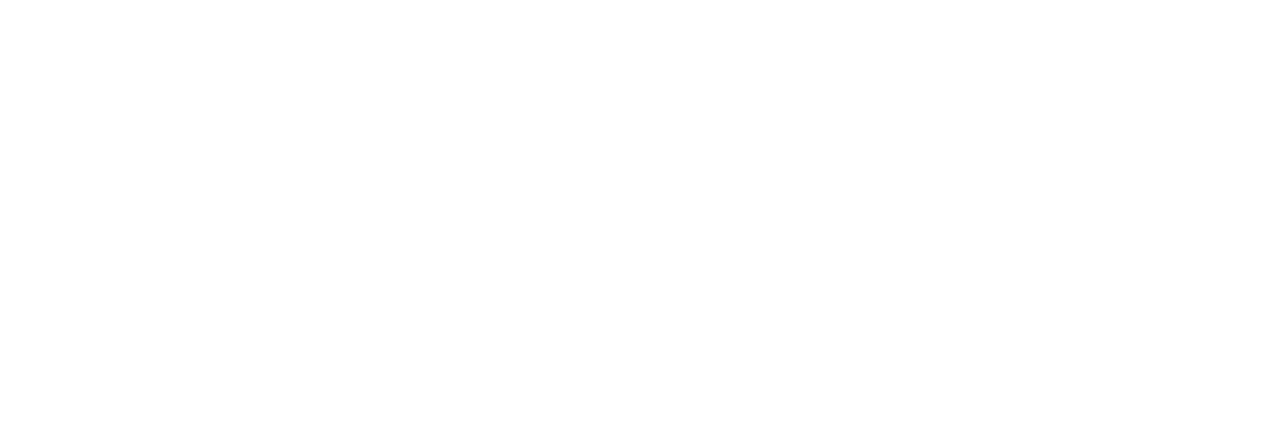
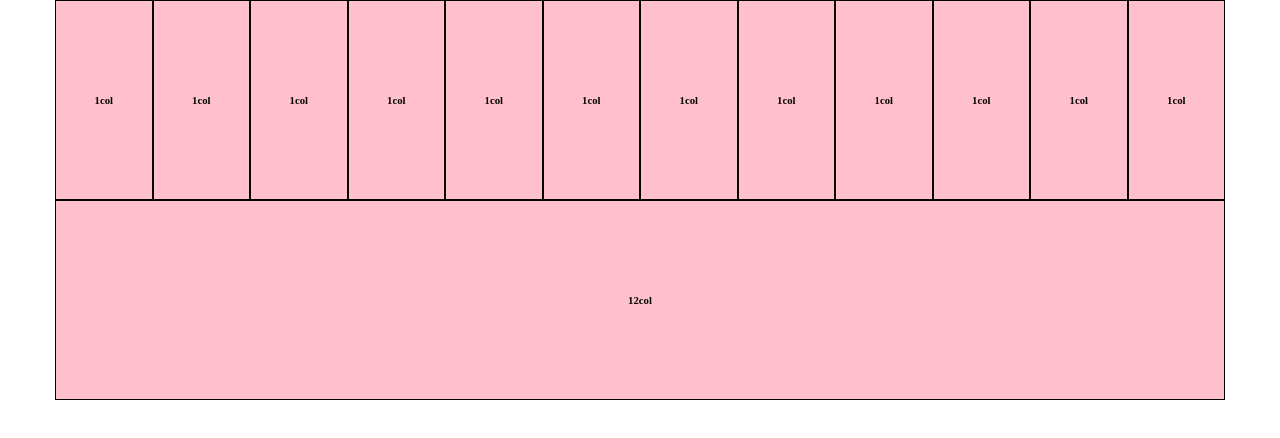
Before and after one commit to marcopolello/html-css-12bool, a plain HTML site: page index.html in a window 1280 px wide. Drawn offline with Linux system fonts and the light colour scheme.

Commit message:
1 e 2 row

```diff
--- a/css/style.css
+++ b/css/style.css
@@ -0,0 +1,35 @@
+/* REGOLE GENERALI */
+*{
+  margin: 0;
+  padding: 0;
+  box-sizing: border-box;
+}
+.container{
+  /* debug */
+  background-color: pink;
+  /* fine debug */
+}
+h6{
+  position: absolute;
+  top: 50%;
+  left:50%;
+  transform: translate(-50% , -50%);
+}
+
+/* prima row */
+.col-1{
+  position: relative;
+  border: 1px solid black;
+  /* debug */
+  min-height: 200px;
+  /* fine debug */
+}
+
+/* seconda row */
+.col-12{
+  position: relative;
+  border: 1px solid black;
+  /* debug */
+  min-height: 200px;
+  /* fine debug */
+}
--- a/index.html
+++ b/index.html
@@ -9,5 +9,60 @@
   </head>
   <body>
 
+    <div class="container">
+
+      <!-- prima row -->
+      <div class="row">
+
+        <div class="col-1">
+          <h6>1col</h6>
+        </div>
+        <div class="col-1">
+          <h6>1col</h6>
+        </div>
+        <div class="col-1">
+          <h6>1col</h6>
+        </div>
+        <div class="col-1">
+          <h6>1col</h6>
+        </div>
+        <div class="col-1">
+          <h6>1col</h6>
+        </div>
+        <div class="col-1">
+          <h6>1col</h6>
+        </div>
+        <div class="col-1">
+          <h6>1col</h6>
+        </div>
+        <div class="col-1">
+          <h6>1col</h6>
+        </div>
+        <div class="col-1">
+          <h6>1col</h6>
+        </div>
+        <div class="col-1">
+          <h6>1col</h6>
+        </div>
+        <div class="col-1">
+          <h6>1col</h6>
+        </div>
+        <div class="col-1">
+          <h6>1col</h6>
+        </div>
+
+      </div>
+
+      <!-- seconda row -->
+      <div class="row">
+
+        <div class="col-12">
+          <h6>12col</h6>
+        </div>
+
+      </div>
+
+    </div>
+
   </body>
 </html>
```
